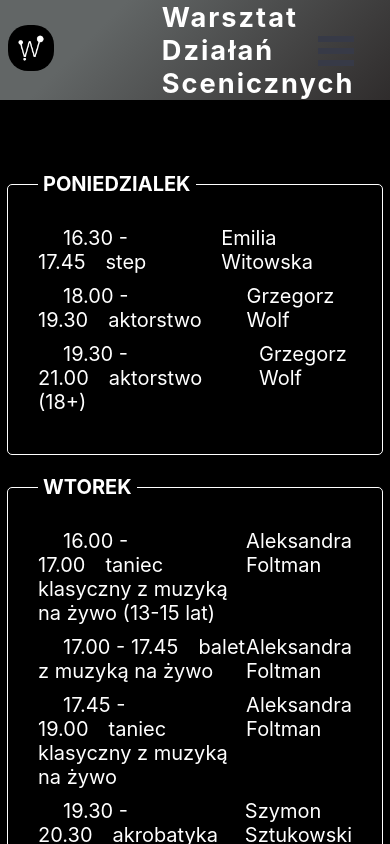
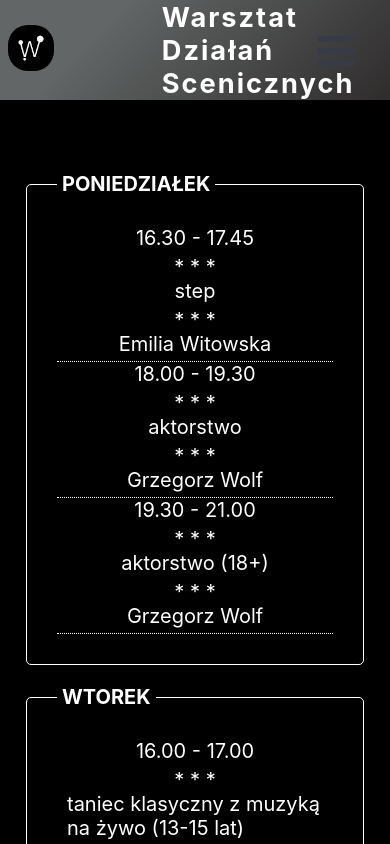
Before and after one commit to Bedpaw/WDS, a React (Create React App) app in the folder moja-aplikacja/: page /TimeTable in a window 390 px wide. Shown: the top 844 px of the page. Built offline with nearby package versions, Linux system fonts and the light colour scheme.

Commit message:
Add rwd for timeTable component

```diff
--- a/moja-aplikacja/src/components/PriceList/PriceList.js
+++ b/moja-aplikacja/src/components/PriceList/PriceList.js
@@ -79,7 +79,7 @@ class PriceList extends React.Component {
             }
           </div>
         </div>
-        <p class={"AlertSmall"}>
+        <p className={"AlertSmall"}>
           Rabaty łączą się.
         </p>
 
--- a/moja-aplikacja/src/components/TimeTable/TimeTable.css
+++ b/moja-aplikacja/src/components/TimeTable/TimeTable.css
@@ -36,9 +36,24 @@ legend {
 fieldset {
     padding: 30px;
 }
+.SmallEventContainer {
+    display: flex;
+    flex-direction: column;
+    align-items: center;
+    border-bottom: 1px dotted white;
+}
+.EventInformationSmall {
+    padding-bottom: 5px;
+}
 
 @media (min-width: 1700px) {
     .TimeTable {
         width: 50%;
     }
 }
+
+@media (max-width: 1000px) {
+    .TimeTable {
+        width: 90%;
+    }
+}
--- a/moja-aplikacja/src/components/TimeTable/TimeTable.js
+++ b/moja-aplikacja/src/components/TimeTable/TimeTable.js
@@ -5,25 +5,45 @@ import {timeTable} from "../../data/time-table";
 class TimeTable extends React.Component {
 
   render() {
+    //:TODO this mq has to be changed
+    const mq = window.matchMedia('(min-width:930px')
+    mq.addEventListener("change", (ev => {
+      this.forceUpdate()
+    }))
     return (
+
       <section className={"TimeTableSection"}>
         <div className={"TimeTable"}>
           {
-            timeTable.map(day => {
+            timeTable.map((day, index) => {
               return (
-                <fieldset className={"DayContainer"}>
+                <fieldset className={"DayContainer"} key={day.name + index}>
                   <legend key={day.name}>{day.name}</legend>
                   {
                     day.events.map(event => {
+                      if(mq.matches) {
+                        // Desktop view
                       return (
                         <div key={event.name + event.time} className={"EventContainer"}>
                           <div>
                             <span className={"EventInformation"}>{event.time}</span>
                             <span>{event.name}</span>
                           </div>
-                            {event.teacher}
+                          {event.teacher}
+                        </div>
+                      )} else {
+                        // Mobile view
+                        return (
+                          <div key={event.name + event.time} className={"SmallEventContainer"}>
+                            <span className={"EventInformationSmall"}>{event.time}</span>
+                            <span>* * *</span>
+                            <span className={"EventInformationSmall"}>{event.name}</span>
+                            <span>* * *</span>
+                            <span className={"EventInformationSmall"}>{event.teacher}</span>
                           </div>
-                      )
+                        )
+
+                      }
                     })
                   }
                 </fieldset>
--- a/moja-aplikacja/src/data/price-list.js
+++ b/moja-aplikacja/src/data/price-list.js
@@ -6,17 +6,6 @@ class EntryPass {
     this.price = price
   }
 }
-
-const moreData = "" +
-  "Rabaty:\n" +
-  "\n" +
-  "Rabaty łączą się.\n" +
-  " \n" +
-  "W indywidualnych przypadkach braku możliwości wykorzystania karnetu w danym miesiącu przewiduje się wykorzystanie wejść w ciągu kolejnych 2 tygodni.\n" +
-  " \n" +
-  "Karnety i wejściówki kupić można w godzinach 16.00 - 21.30 pon- pt bezpośrednio w Warsztacie.\n" +
-  "Płatność na razie wyłącznie gotówką - inne formy płatności wkrótce!\n"
-
 
 export const discounts = [
   "karnet rodzinny -5% (dla 2 i więcej członków rodziny)",
--- a/moja-aplikacja/src/data/time-table.js
+++ b/moja-aplikacja/src/data/time-table.js
@@ -7,7 +7,7 @@ class event {
   }
 }
 export const timeTable = [
-  { name: 'PONIEDZIALEK',
+  { name: 'PONIEDZIAŁEK',
     events: [
       new event("16.30 - 17.45", "step", "Emilia Witowska" ),
       new event("18.00 - 19.30", "aktorstwo", "Grzegorz Wolf"),
```
